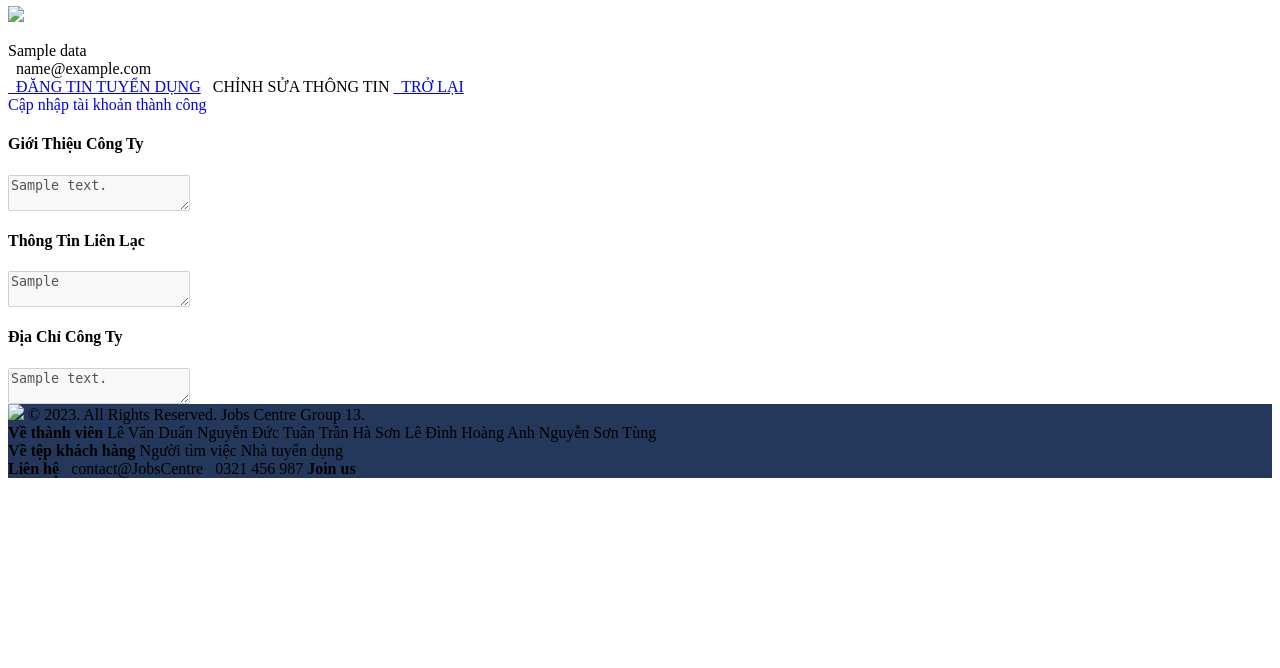
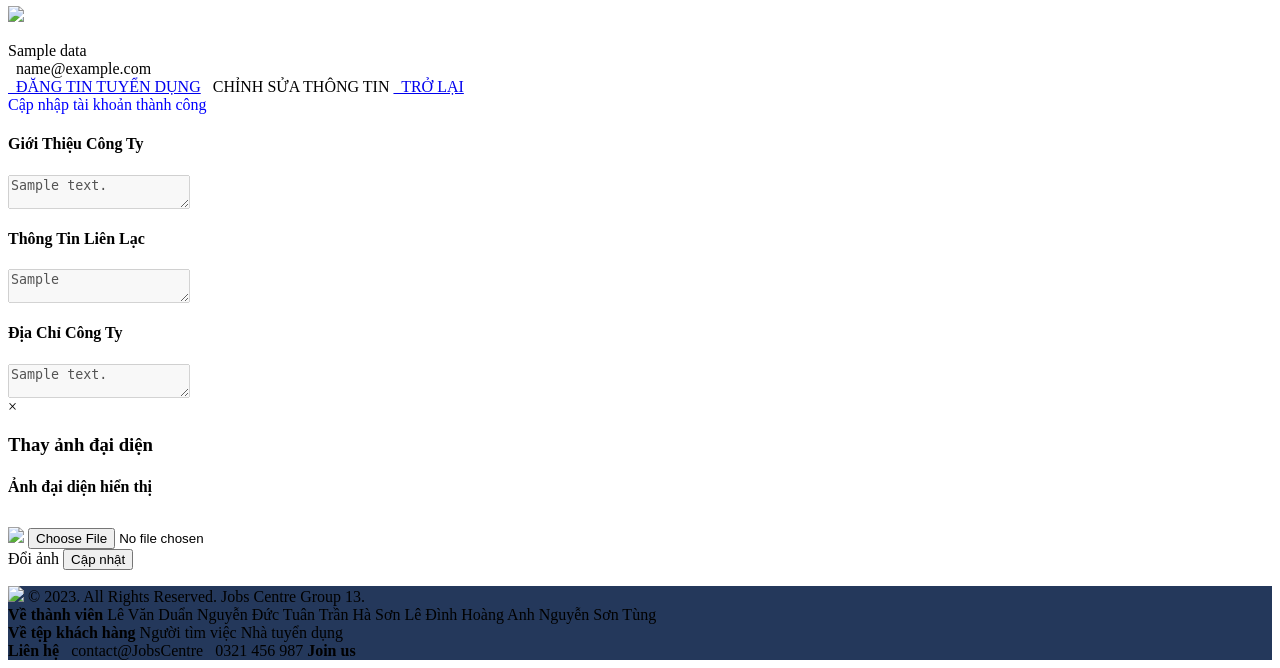
Before and after one commit to ND-Tuan/Job-Centre, a PHP site: template src/views/content/customer/employer/myCompany.php in a window 1280 px wide. Shown: the part 222-890 px from the top of the page. Before the commit the page ends 700 px from the top, so only its background shows below. Run offline with PHP 8.4, Linux system fonts and the light colour scheme; the visitor is signed in with stand-in values (Sample User, id 1); the template is opened without the code that fills it: most values are stand-ins (such as "Sample title", 1, 10 or a date in 2020).

Commit message:
Update myCompany.php

```diff
--- a/src/views/content/customer/employer/myCompany.php
+++ b/src/views/content/customer/employer/myCompany.php
@@ -83,3 +83,37 @@
         </div>
     </div>
 </div>
+
+<div id="popup" class="change-avatar-box">
+    <div class="change-avatar-box-content">
+        <label class="close" id="change-avatar-box-close">&times;</label>
+        <h3>Thay ảnh đại diện</h3>
+        <form action="<?php echo $actual_link ?>/employer/updateAvatar" method="post"  class="change-avatar-container" enctype="multipart/form-data">
+            <div class="change-avatar-detail-container">
+                <h4 style="padding-bottom:10px">Ảnh đại diện hiển thị</h4>
+                <div class="preview">
+                    <img
+                    id="img-preview"
+                    src="<?php echo $actual_link ?>/public/images/avatar/<?php echo $_SESSION['avatar']?>">
+                    <input accept="image/*" type="file" id="file-input"  name="avatar" >
+                </div>
+            </div>
+            <div class="change-avatar-detail-container">
+                <label for="file-input">Đổi ảnh</label>
+                <button type="submit" class="btn1">Cập nhật</button>
+            </div>
+        </form>
+    </div>
+</div>
+
+<script src="<?php echo $actual_link ?>/public/javascript/myAccount.js"></script>
+<script src="<?php echo $actual_link ?>/public/javascript/myCompany.js"></script>
+<script>
+  document.querySelectorAll("#info").forEach(element => {
+    function autoResize(el) {
+      el.style.height = el.scrollHeight + 'px';
+    }
+    autoResize(element);
+    element.addEventListener('input', () => autoResize(element));
+  });
+</script>
```
